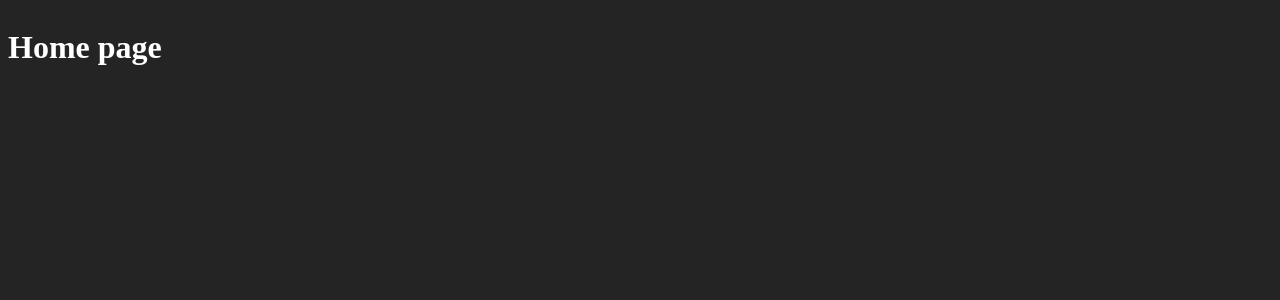
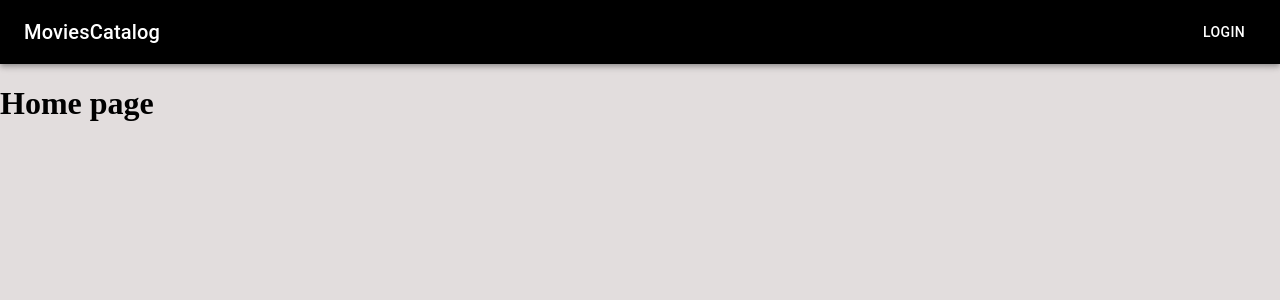
Before and after one commit to zaraod17/movies-catalog, a Next.js app: page / in a window 1280 px wide. Shown: the top 300 px of the page. Built offline with nearby package versions, Linux system fonts and the light colour scheme.

Commit message:
Add NavBar component

```diff
--- /dev/null
+++ b/components/AppBar/NavBar.styled.tsx
@@ -0,0 +1,25 @@
+import { styled, Box, AppBar, Toolbar, Button } from "@mui/material";
+
+export const StyledNavBarWrapper = styled(Box)(() => ({
+  flexGrow: 1,
+}));
+
+export const StyledAppBar = styled(AppBar)(() => ({
+    backgroundColor: "black",
+    position: "static"
+}));
+
+export const StyledToolbar = styled(Toolbar)(() => ({
+    display: "flex",
+    justifyContent: 'space-between',
+
+}))
+
+export const StyledButton = styled(Button)(() => ({
+    borderRadius: '20px',
+    color: 'inherit',
+
+    '&:hover': {
+        backgroundColor: '#444242',
+    }
+}))
--- /dev/null
+++ b/components/AppBar/NavBar.tsx
@@ -0,0 +1,27 @@
+import { Typography, Button } from "@mui/material";
+
+import {
+  StyledNavBarWrapper,
+  StyledAppBar,
+  StyledToolbar,
+  StyledButton
+} from "./NavBar.styled";
+
+const NavBar: React.FC = () => {
+  return (
+    <>
+      <StyledNavBarWrapper>
+        <StyledAppBar>
+          <StyledToolbar>
+            <Typography variant="h6" component="div">
+              MoviesCatalog
+            </Typography>
+            <StyledButton>Login</StyledButton>
+          </StyledToolbar>
+        </StyledAppBar>
+      </StyledNavBarWrapper>
+    </>
+  );
+};
+
+export default NavBar;
--- /dev/null
+++ b/layouts/MoviesLayout.tsx
@@ -0,0 +1,5 @@
+const MoviesLayout: React.FC = () => {
+  return <></>;
+};
+
+export default MoviesLayout;
--- a/package.json
+++ b/package.json
@@ -20,6 +20,7 @@
     "next": "13.2.4",
     "react": "18.2.0",
     "react-dom": "18.2.0",
+    "sass": "^1.60.0",
     "styled-components": "^5.3.9",
     "typescript": "5.0.2"
   },
--- a/pages/_app.tsx
+++ b/pages/_app.tsx
@@ -1,4 +1,4 @@
-import '@/styles/globals.css'
+import '@/styles/globals.scss'
 import type { AppProps } from 'next/app'
 
 export default function App({ Component, pageProps }: AppProps) {
--- a/pages/index.tsx
+++ b/pages/index.tsx
@@ -1,11 +1,14 @@
 import { Box } from "@mui/material";
+
+import NavBar from "@/components/AppBar/NavBar";
 
 export default function Home() {
   return (
     <>
       <Box>
-        <h1>Home page</h1>
+        <NavBar></NavBar>
       </Box>
+      <h1>Home page</h1>
     </>
   );
 }
--- a/styles/globals.css
+++ /dev/null
@@ -1,13 +0,0 @@
-
-
-
-  html,
-  body {
-    max-width: 100vw;
-    overflow-x: hidden;
-  }
-
-  body {
-    color: white;
-    background: rgb(37, 36, 36);
-  }
--- /dev/null
+++ b/styles/globals.scss
@@ -0,0 +1,6 @@
+html,
+body {
+  color: black;
+  background: rgb(226, 221, 221);
+  margin: 0;
+}
--- a/tsconfig.json
+++ b/tsconfig.json
@@ -1,6 +1,6 @@
 {
   "compilerOptions": {
-    "target": "es5",
+    "target": "ES6",
     "lib": ["dom", "dom.iterable", "esnext"],
     "allowJs": true,
     "skipLibCheck": true,
```
Also changed, not shown: components/AppBar/NavBar.types.ts (added), 2 other files (tests, documents, lock files or other folders).
